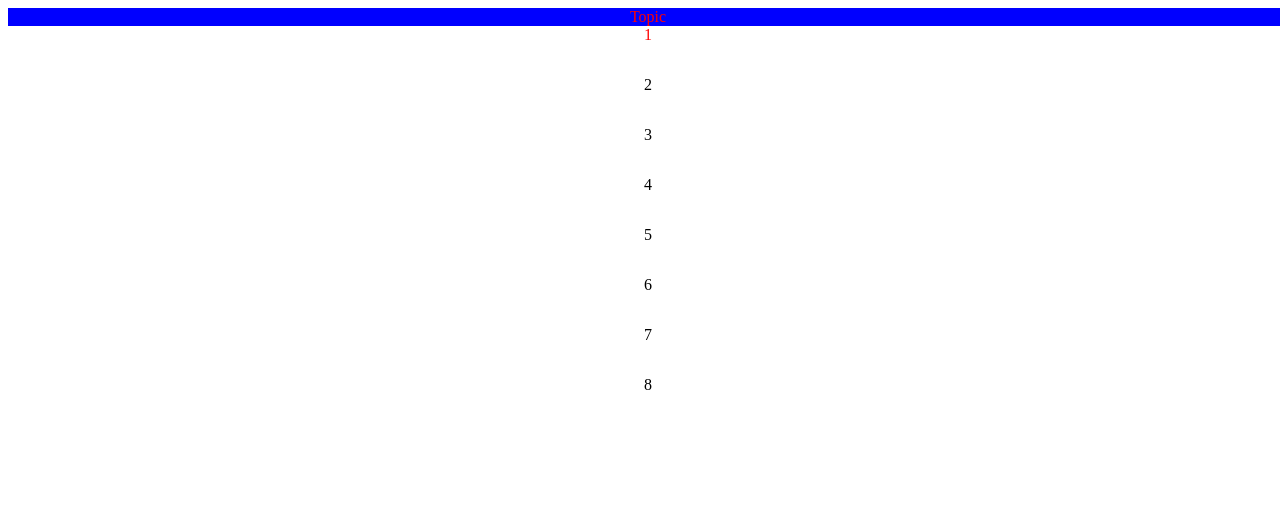
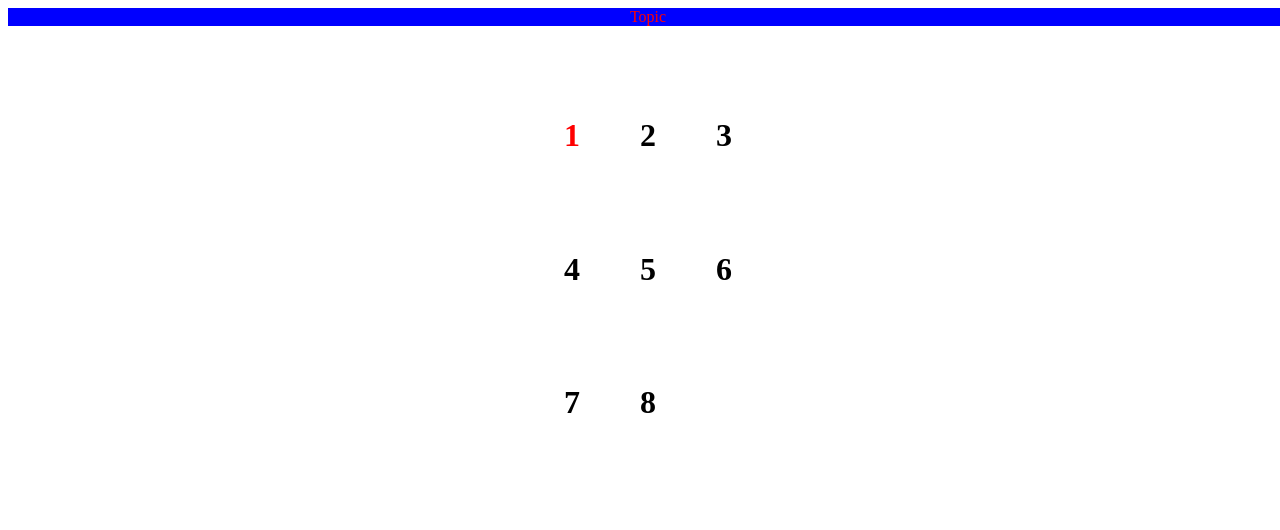
Before and after one commit to Tring-Bharath/Assignment, a plain HTML site: page index.html in a window 1280 px wide. Drawn offline with Linux system fonts and the light colour scheme.

Commit message:
adding spaces

```diff
--- a/index.css
+++ b/index.css
@@ -3,9 +3,13 @@ title
     color: red;
 }
 div{
-
+    padding: 30px;
+    display: grid;
+    grid-template-columns: auto auto auto;
 }
 .container
 {
-
+    padding: 40px;
+    display: grid;
+    grid-template-columns: auto auto auto;
 }
--- a/index.html
+++ b/index.html
@@ -8,7 +8,7 @@
 </head>
 <body style="height: 100vh;width: 100%;">
     <header style="color: red;background-color: blue;display: grid;justify-content: center;">Topic</header>
-    <div class="container" style="display:grid;justify-content: center;height: 50%;">
+    <h1 class="container" style="display:grid;justify-content: center;height: 50%;">
         <div style="color: red;">1</div>
         <div>2</div>
         <div>3</div>
@@ -17,6 +17,6 @@
         <div>6</div>
         <div>7</div>
         <div>8</div>
-    </div>
+    </h1>
 </body>
 </html>
```
